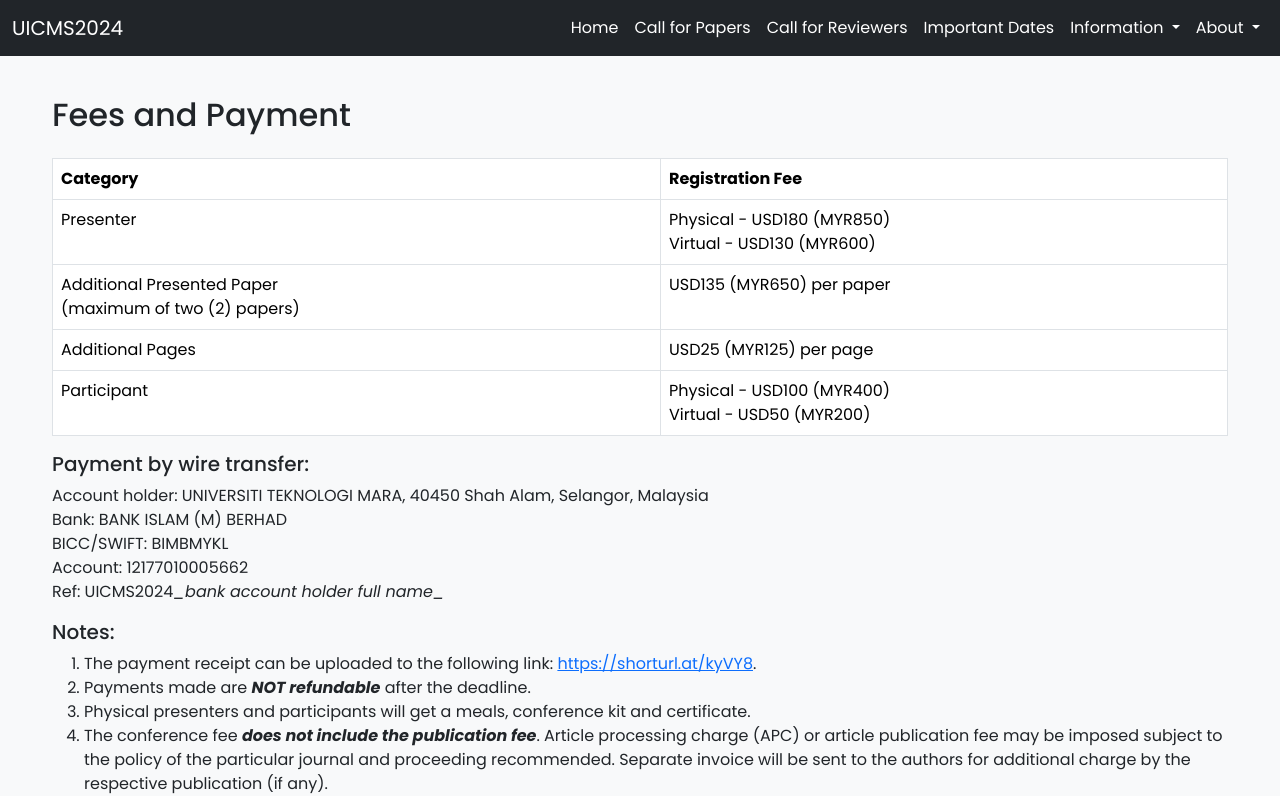
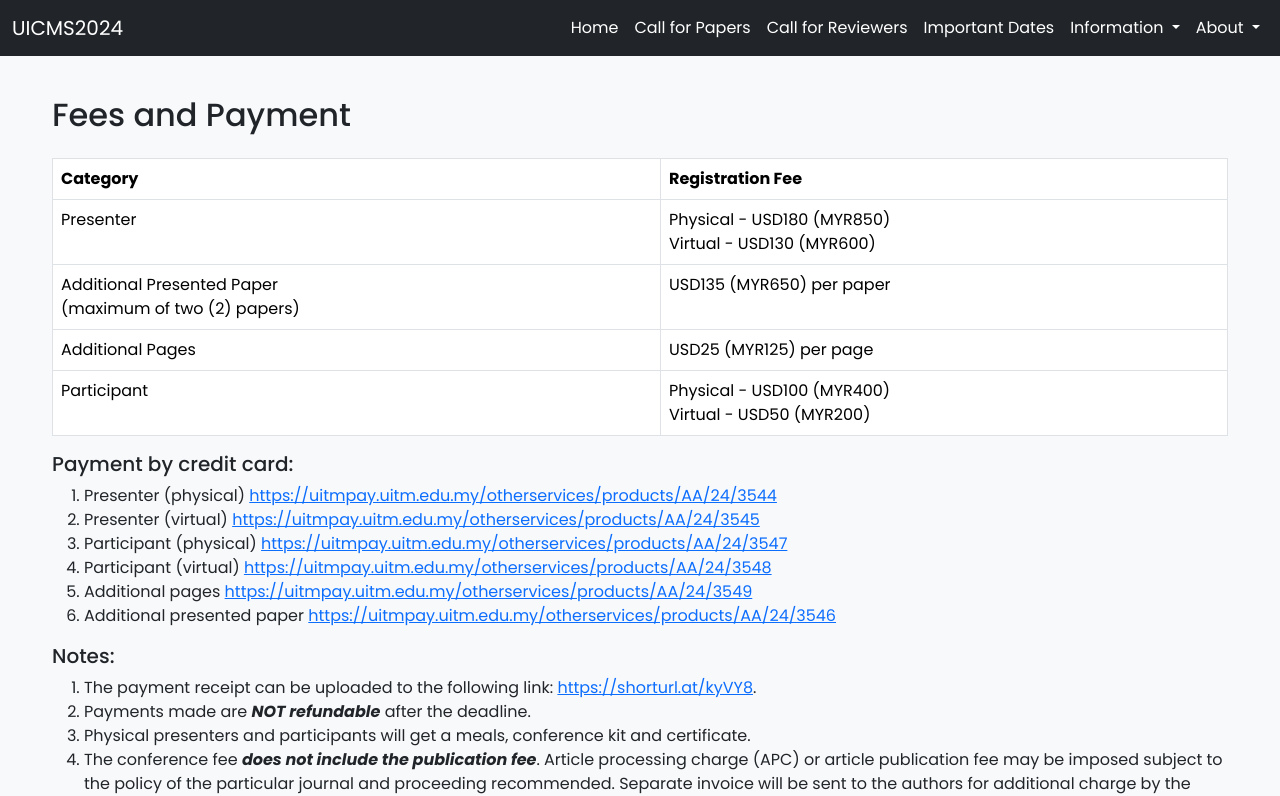
Before and after one commit to uicms2024/uicms2024.github.io, an Angular app: page /fees in a window 1280 px wide. Shown: the top 796 px of the page. Built offline with nearby package versions, Linux system fonts and the light colour scheme.

Commit message:
Update payment method via uitmpay.

```diff
--- a/src/app/fees/fees.component.html
+++ b/src/app/fees/fees.component.html
@@ -44,7 +44,31 @@
     </tbody>
   </table>
 
+
   <div class="mt-3">
+    <h5>Payment by credit card:</h5>
+    <ol>
+        <li>Presenter (physical)
+            <a href="https://uitmpay.uitm.edu.my/otherservices/products/AA/24/3544">https://uitmpay.uitm.edu.my/otherservices/products/AA/24/3544</a>
+
+<li>Presenter (virtual)
+    <a href="https://uitmpay.uitm.edu.my/otherservices/products/AA/24/3545">https://uitmpay.uitm.edu.my/otherservices/products/AA/24/3545</a>
+
+<li>Participant (physical)
+    <a href="https://uitmpay.uitm.edu.my/otherservices/products/AA/24/3547">https://uitmpay.uitm.edu.my/otherservices/products/AA/24/3547</a>
+
+<li>Participant (virtual)
+    <a href="https://uitmpay.uitm.edu.my/otherservices/products/AA/24/3548">https://uitmpay.uitm.edu.my/otherservices/products/AA/24/3548</a>
+
+<li>Additional pages
+    <a href="https://uitmpay.uitm.edu.my/otherservices/products/AA/24/3549">https://uitmpay.uitm.edu.my/otherservices/products/AA/24/3549</a>
+
+<li>Additional presented paper
+    <a href="https://uitmpay.uitm.edu.my/otherservices/products/AA/24/3546">https://uitmpay.uitm.edu.my/otherservices/products/AA/24/3546</a>
+    </ol>
+  </div>
+
+  <!-- <div class="mt-3">
     <h5>Payment by wire transfer:</h5>
     <p>
       Account holder: UNIVERSITI TEKNOLOGI MARA, 40450 Shah Alam, Selangor,
@@ -53,10 +77,11 @@
       BICC/SWIFT: BIMBMYKL<br>
       Account: 12177010005662<br>
       Ref: UICMS2024<span class="poppins-regular-italic">_bank account holder full name_</span><br>
-      <!-- Ref: UICMS2024<br /> -->
     </p>
+  </div> -->
 
-  </div>
+
+
   <div class="mt-3">
     <h5>Notes:</h5>
     <ol>
```
